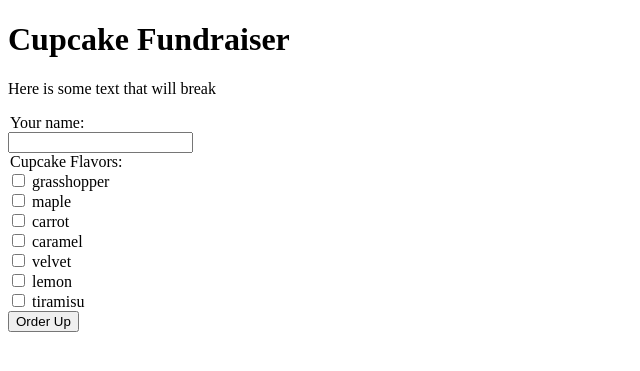
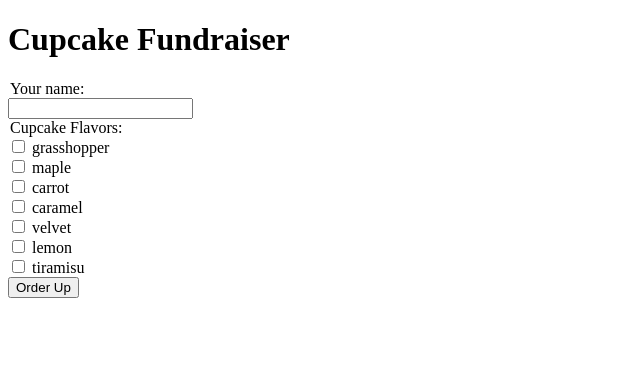
Before and after one commit to MrPOLO11/cupcakes, a PHP site: page / in a window 1280 px wide. Shown: the top 371 px of the page, without its empty margins (0-640 px from the left). Run offline with PHP 8.4, Linux system fonts and the light colour scheme.

Commit message:
Revert "added text"
This reverts commit fdd458d59273c5159737d8eb3dd0d143cce9515b.

```diff
--- a/index.php
+++ b/index.php
@@ -23,7 +23,6 @@ error_reporting(E_ALL);
 <body>
 <form action="confirmation.php" method="post">
     <h1><strong>Cupcake Fundraiser</strong></h1>
-    <p>Here is some text that will break</p>
     <div>
         <legend>Your name: </legend>
         <input type="text" name="name">
```
